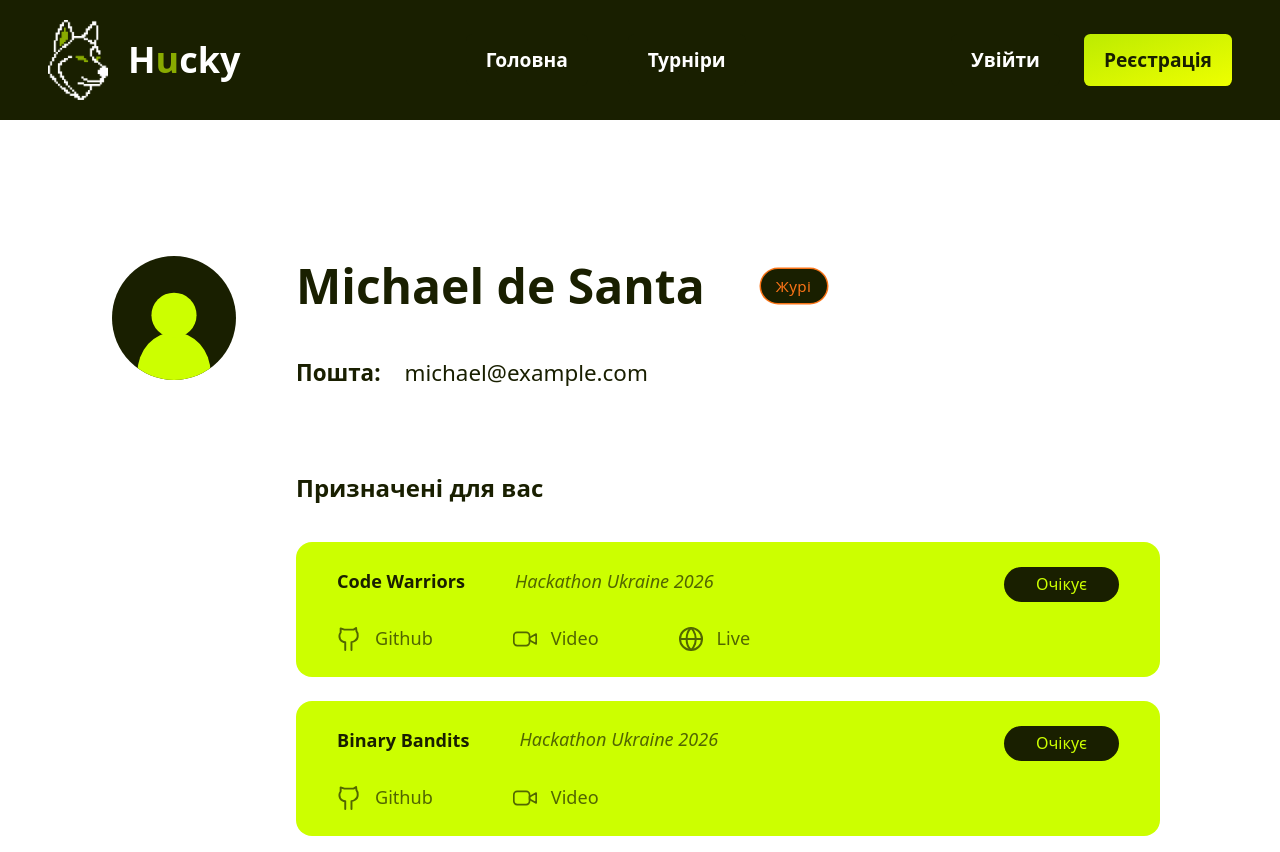
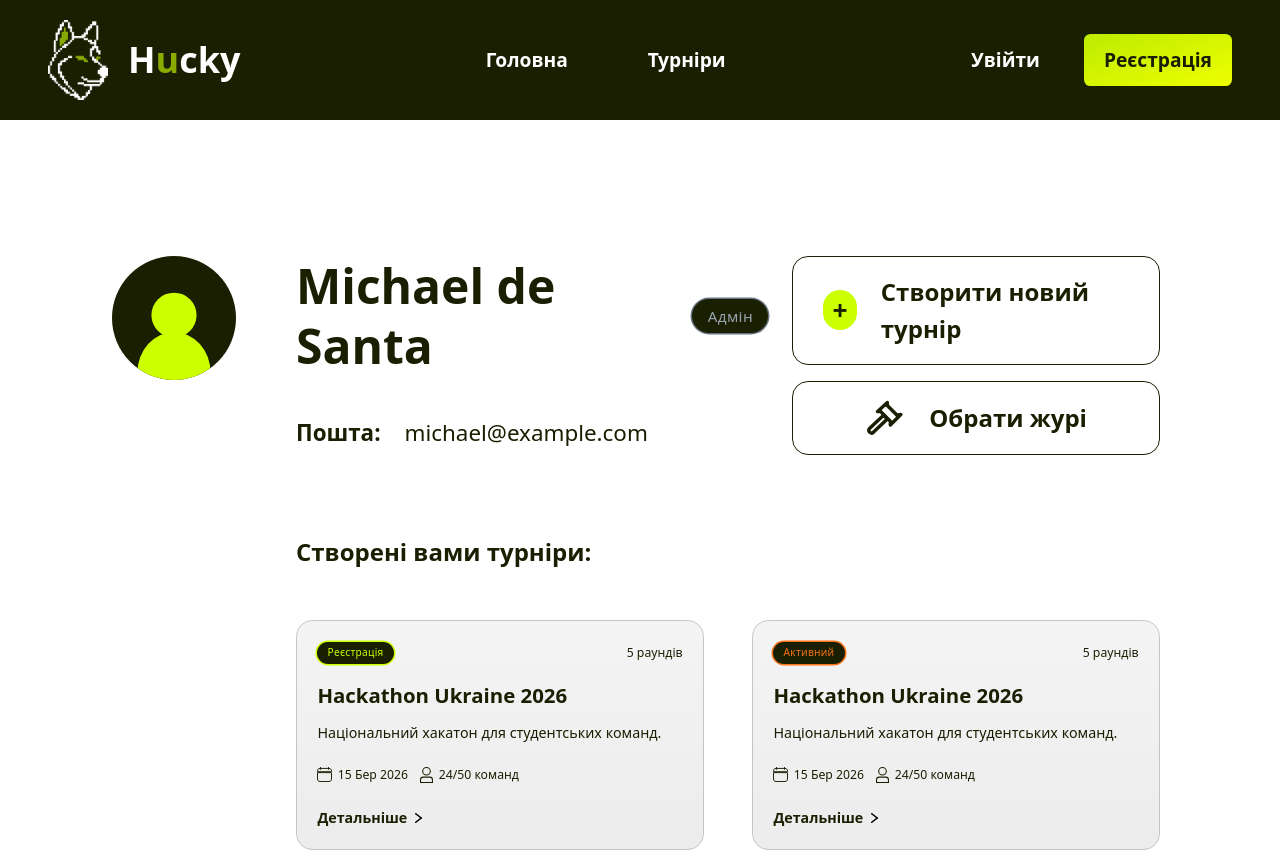
Before and after one commit to aidoteam10-art/Hucky, a SvelteKit app in the folder frontend/: page /profile in a window 1280 px wide. Shown: the top 852 px of the page. Built offline with nearby package versions, Linux system fonts and the light colour scheme.

Commit message:
added button to choose jury

```diff
--- a/frontend/src/routes/(app)/profile/+page.svelte
+++ b/frontend/src/routes/(app)/profile/+page.svelte
@@ -2,7 +2,7 @@
     import StateTag from "../../../components/StateTag.svelte";
     import TournamentCard from "../../../components/TournamentCard.svelte";
     // Ролі: "none" (без ролі), "participant" (учасник), "jury" (журі), "admin" (адмін)
-    let role = "jury";
+    let role = "admin";
     let timeLeft = "30:23:50:23";
     let defaultAvatar = "/icons/avatar.svg";
     let hoverAvatar = "/icons/avatar_change.svg";
@@ -67,25 +67,42 @@
             </div>
 
             {#if role === 'admin'}
+                <div class="flex flex-col gap-4 w-full md:w-auto">
                     <a href="/tournaments/new" class="flex items-center gap-4 lg:gap-6 border border-[#191F00] rounded-2xl px-5 lg:px-7.5 py-3 lg:py-4 hover:ring-1 w-full md:w-auto justify-center">
                         <div class="bg-[#CCFF00] w-8 h-8 lg:w-10 lg:h-10 rounded-full flex items-center justify-center text-xl lg:text-[1.65rem] font-semibold leading-none">
                             +
                         </div>
                         <span class="text-lg lg:text-[1.5rem] font-semibold">Створити новий турнір</span>
                     </a>
+
+                    <a href="/choose_jury" class="flex items-center gap-4 lg:gap-6 border border-[#191F00] rounded-2xl px-5 lg:px-7.5 py-3 lg:py-4 hover:ring-1 w-full md:w-auto justify-center">
+                        <div class=" w-9 h-9 lg:w-10 lg:h-10 rounded-full flex items-center justify-center">
+                            <img src="/icons/hummer.svg" alt="" class="w-9 h-9 lg:w-9 lg:h-9">
+                        </div>
+                        <span class="text-lg lg:text-[1.5rem] font-semibold">Обрати журі</span>
+                    </a>
+                </div>
             {/if}
         </div>
     </section>
 
     {#if role === 'admin'}
-        <h2 class="text-xl lg:text-[1.5rem] font-semibold mb-8 lg:mb-13 md:ml-32 lg:ml-46 text-center md:text-left">Створені вами турніри:</h2>
+        <h2 class="text-xl lg:text-[1.5rem] font-semibold mb-8 lg:mb-13 md:ml-32 lg:ml-46 text-center md:text-left">
+            Створені вами турніри:
+        </h2>
         <div class="grid grid-cols-1 sm:grid-cols-2 gap-8 lg:gap-12 max-w-7xl md:ml-32 lg:ml-46">
             {#each user.createdTournaments as tournament}
-                <a href="/tournaments/{tournament.id}" class="block transition-transform duration-200 hover:scale-[1.01] active:scale-[0.99]">
-                    <CardShell>
-                        <TournamentCard {...tournament} />
-                    </CardShell>
-                </a>
+                <TournamentCard
+                        variant="grey"
+                        current_state={tournament.current_state}
+                        title={tournament.title}
+                        description={tournament.description}
+                        start_date={tournament.start_date}
+                        rounds={tournament.rounds}
+                        max_teams={tournament.max_teams}
+                        registered_teams={tournament.registered_teams}
+                        id={tournament.id}
+                />
             {/each}
         </div>
     {/if}
```
Also changed, not shown: frontend/static/icons/hummer.svg (added). Lines whose indentation alone changed are shown as unchanged.
